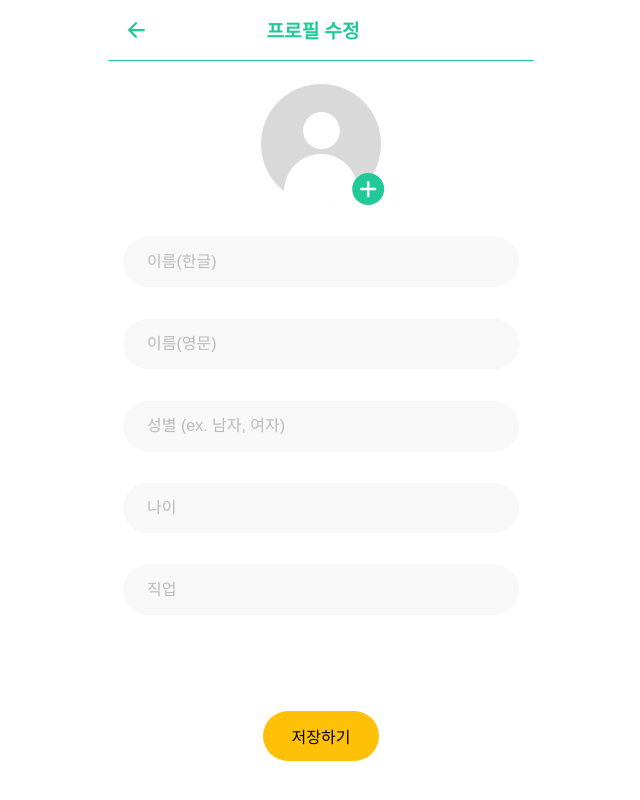
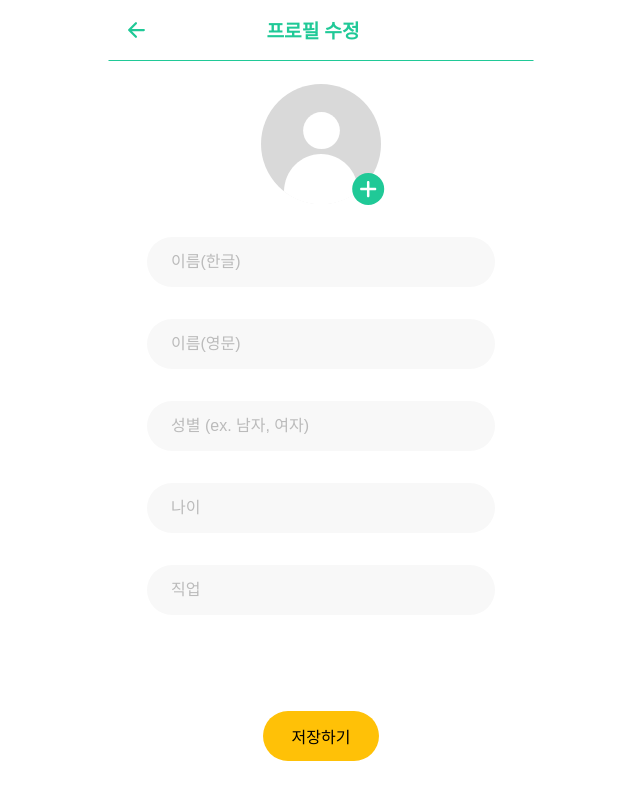
Before and after one commit to Coin-nect/Coin-nect_FE, a React (Vite) app: page /profile-edit in a window 1280 px wide. Shown: the whole page, without its empty margins (319-959 px from the left). Built offline with nearby package versions, Linux system fonts and the light colour scheme.

Commit message:
:art:[style]: 프로필 수정 box-sizing 적용

```diff
--- a/src/components/common/Input.tsx
+++ b/src/components/common/Input.tsx
@@ -53,6 +53,7 @@ export const InputBox = styled.input`
   border: none;
   outline: none;
   width: 100%;
+  box-sizing: border-box;
 
   &:focus {
     outline: none;
--- a/src/pages/MyPage/ProfileEdit.tsx
+++ b/src/pages/MyPage/ProfileEdit.tsx
@@ -173,6 +173,7 @@ const Container = styled.div`
   display: flex;
   flex-direction: column;
   width: 100%;
+  box-sizing: border-box;
 `;
 
 const ErrorText = styled.p`
```
